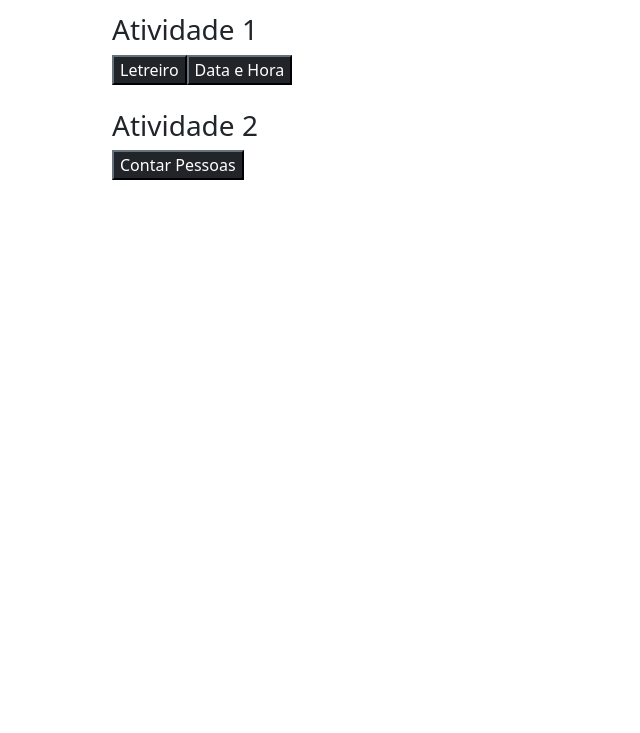
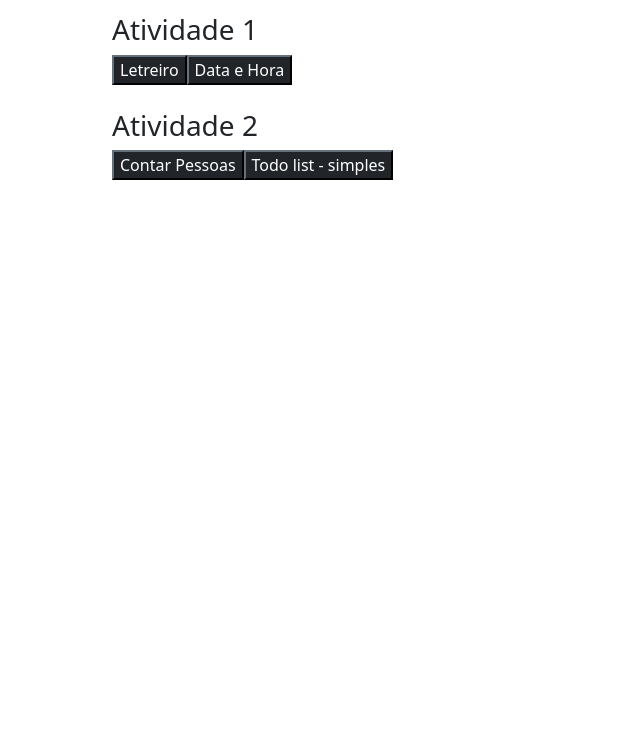
Before and after one commit to GustavoBSouza22/LabEngenharia, a plain HTML site: page index.html in a window 1280 px wide. Shown: the part 67-800 px from the top of the page, without its empty margins (208-848 px from the left). Drawn offline with nearby package versions, Linux system fonts and the light colour scheme.

Commit message:
Update index.html
Adição do todo list simples

```diff
--- a/index.html
+++ b/index.html
@@ -95,6 +95,7 @@
       <div class="btn-group" role="group">
 
         <a href="https://gustavobsouza22.github.io/LabEngenharia/contPessoas.html"><button type="button" class="btn-dark">Contar Pessoas</button></a>
+	<a href="https://gustavobsouza22.github.io/LabEngenharia/todoList.html"><button type="button" class="btn-dark">Todo list - simples</button></a>
 
       </div>
 
```
